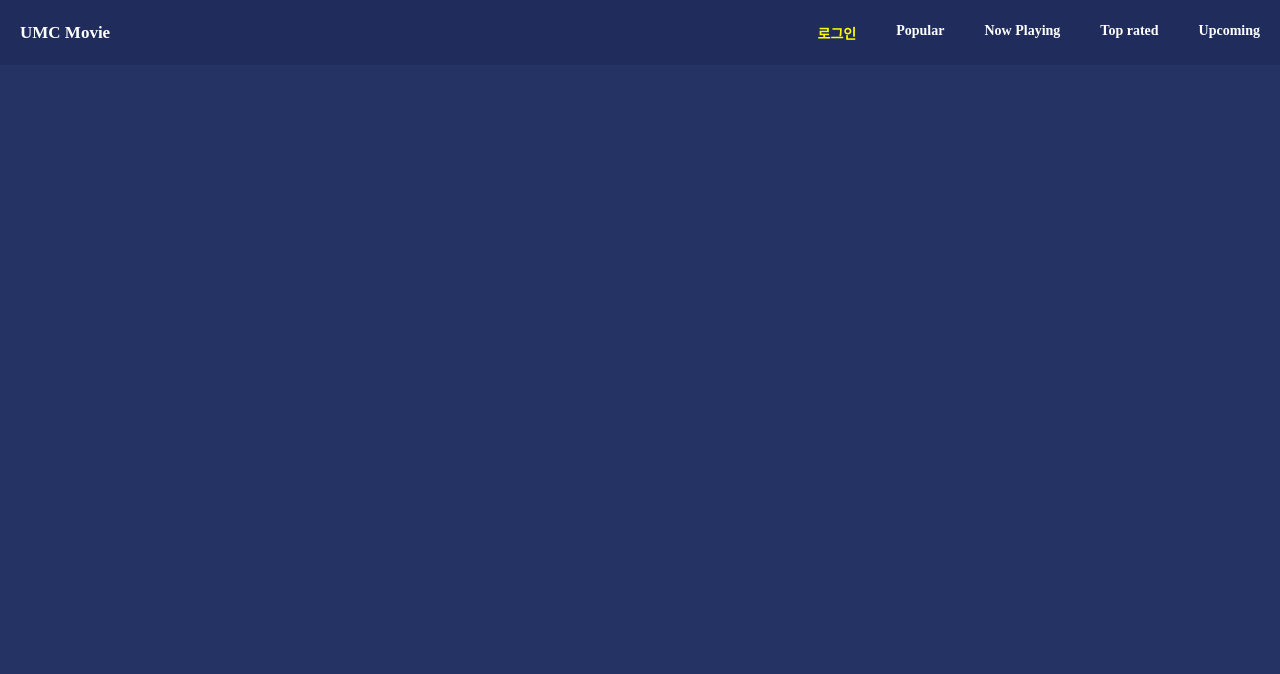
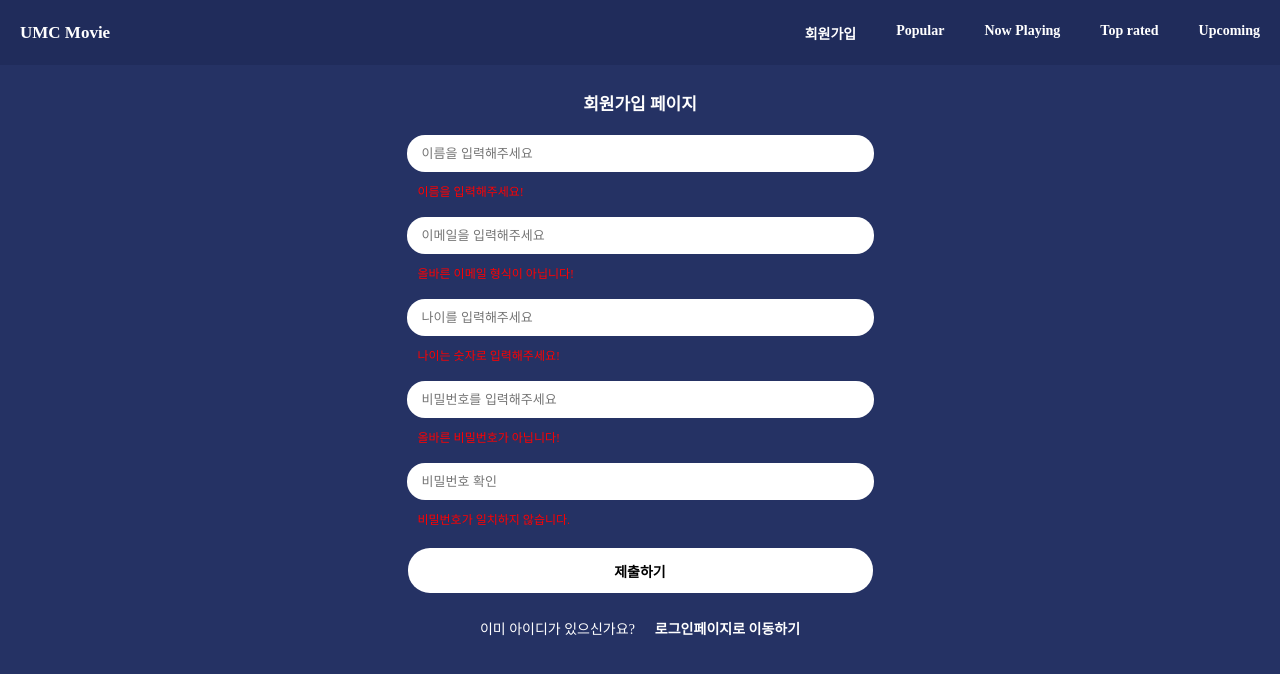
Before and after one commit to sujinRo/UMC_6th_Movie, a React (Create React App) app: page /join in a window 1280 px wide. Shown: the top 674 px of the page. Built offline with nearby package versions, Linux system fonts and the light colour scheme.

Commit message:
feat: login, join page

```diff
--- a/src/components/Header.jsx
+++ b/src/components/Header.jsx
@@ -23,7 +23,7 @@ const Logo = styled.div`
 
 const NavLink = styled(Link)`
   text-decoration: none;
-  color: ${props => (props.isLogin ? 'yellow' : 'white')};
+  color: white;
 `;
 
 const Lists = styled.div`
@@ -44,21 +44,11 @@ export default function Header() {
         <NavLink to="/">UMC Movie</NavLink>
       </Logo>
       <Lists>
-        <NavLink to="/" isLogin={true} onClick={() => setIsClicked(!isClicked)}>
-          {isClicked ? '로그아웃' : '로그인'}
-        </NavLink>
-        <NavLink to="/popular" isLogin={false}>
-          Popular
-        </NavLink>
-        <NavLink to="/nowplaying" isLogin={false}>
-          Now Playing
-        </NavLink>
-        <NavLink to="/toprated" isLogin={false}>
-          Top rated
-        </NavLink>
-        <NavLink to="/upcoming" isLogin={false}>
-          Upcoming
-        </NavLink>
+        <NavLink to="/join">회원가입</NavLink>
+        <NavLink to="/popular">Popular</NavLink>
+        <NavLink to="/nowplaying">Now Playing</NavLink>
+        <NavLink to="/toprated">Top rated</NavLink>
+        <NavLink to="/upcoming">Upcoming</NavLink>
       </Lists>
     </Container>
   );
--- a/src/components/MovieBox.jsx
+++ b/src/components/MovieBox.jsx
@@ -24,8 +24,6 @@ const MovieText = styled.div`
   margin-top: 8px;
   font-size: 15px;
   gap: 10px;
-  text-decoration: none;
-  border-bottom: none;
 `;
 
 const Title = styled.div`
--- a/src/pages/App.js
+++ b/src/pages/App.js
@@ -9,6 +9,7 @@ import TopRatedPage from '../pages/topRated';
 import UpComingPage from '../pages/upComing';
 import DetailPage from './detail';
 import ErrorPage from './error';
+import LoginPage from './login';
 
 export default function App() {
   return (
@@ -18,6 +19,7 @@ export default function App() {
         <Routes>
           <Route path="/" Component={MainPage} />
           <Route path="/join" Component={JoinPage} />
+          <Route path="/login" Component={LoginPage} />
           <Route path="/nowplaying" Component={NowPlayingPage} />
           <Route path="/popular" Component={PopularPage} />
           <Route path="/toprated" Component={TopRatedPage} />
--- a/src/pages/join.jsx
+++ b/src/pages/join.jsx
@@ -1,11 +1,246 @@
-import React from 'react';
+import React, { useEffect, useState } from 'react';
 import styled from 'styled-components';
+import { useNavigate, Link } from 'react-router-dom';
 
 const Container = styled.div`
   color: white;
   width: 100vw;
+  margin-top: 90px;
+  display: flex;
+  flex-direction: column;
+  align-items: center;
 `;
 
+const Title = styled.div`
+  font-size: 17px;
+  font-weight: 600;
+  margin-bottom: 20px;
+`;
+
+const Form = styled.form`
+  display: flex;
+  flex-direction: column;
+  align-items: center;
+  gap: 17px;
+`;
+
+const Part = styled.div`
+  display: flex;
+  flex-direction: column;
+  align-items: center;
+  gap: 10px;
+`;
+
+const Input = styled.input`
+  width: 450px;
+  height: 35px;
+  font-size: 13px;
+  border: transparent;
+  border-radius: 18px;
+  padding-left: 15px;
+  &:focus {
+    outline: none;
+  }
+`;
+
+const Btn = styled.input`
+  width: 465px;
+  height: 45px;
+  border: transparent;
+  border-radius: 22px;
+  background-color: ${props => (props.isValid ? '#e5b409' : 'white')};
+  display: flex;
+  align-items: center;
+  justify-content: center;
+  color: black;
+  font-size: 14px;
+  font-weight: 600;
+  margin-top: 20px;
+  cursor: pointer;
+`;
+
+const TextBox = styled.div`
+  display: flex;
+  gap: 20px;
+  color: white;
+  font-size: 14px;
+  margin-top: 25px;
+`;
+
+const Text = styled.div``;
+
+const NavLink = styled(Link)`
+  font-weight: 600;
+  text-decoration: none;
+  color: white;
+`;
+
+const ShowMsg = styled.div`
+  width: 445px;
+  font-size: 12px;
+  color: ${props => (props.$isError ? 'green' : 'red')};
+`;
+
+/*JoinPage컴포넌트 속에 있으면, JoinPage컴포넌트가 렌더링될 때마다, 새로 생성되어 input내 입력이 자꾸 초기화됨*/
+const InputBox = ({ placeholder, type, value, setValue }) => {
+  const inputChange = e => {
+    setValue(e.target.value);
+  };
+  return <Input placeholder={placeholder} value={value} onChange={inputChange} type={type} />;
+};
+
 export default function JoinPage() {
-  return <Container></Container>;
+  //기본
+  const [name, setName] = useState('');
+  const [email, setEmail] = useState('');
+  const [age, setAge] = useState();
+  const [pwd, setPwd] = useState('');
+  const [rePwd, setRePwd] = useState('');
+
+  //유효성여부
+  const [isName, setIsName] = useState(false);
+  const [isEmail, setIsEmail] = useState(false);
+  const [isAge, setIsAge] = useState(false);
+  const [isPwd, setIsPwd] = useState(false);
+  const [isRePwd, setIsRePwd] = useState(false);
+
+  //에러 메시지
+  const [nameMsg, setNameMsg] = useState('');
+  const [emailMsg, setEmailMsg] = useState('');
+  const [ageMsg, setAgeMsg] = useState('');
+  const [pwdMsg, setPwdMsg] = useState('');
+  const [rePwdMsg, setRePwdMsg] = useState('');
+
+  //버튼 색
+  const [isValid, setIsValid] = useState(false);
+
+  //유효성 검사
+  //이메일
+  const isValidName = name => {
+    if (name.trim() == '') {
+      setNameMsg('이름을 입력해주세요!');
+      setIsName(false);
+      setIsValid(false);
+    } else {
+      setNameMsg('올바른 이름 형식입니다!');
+      setIsName(true);
+    }
+  };
+  const isValidEmail = email => {
+    const re =
+      /^(([^<>()[\]\\.,;:\s@"]+(\.[^<>()[\]\\.,;:\s@"]+)*)|(".+"))@((\[[0-9]{1,3}\.[0-9]{1,3}\.[0-9]{1,3}\.[0-9]{1,3}\])|(([a-zA-Z\-0-9]+\.)+[a-zA-Z]{2,}))$/;
+    if (re.test(email)) {
+      setEmailMsg('올바른 이메일 형식입니다!');
+      setIsEmail(true);
+    } else {
+      setEmailMsg('올바른 이메일 형식이 아닙니다!');
+      setIsEmail(false);
+      setIsValid(false);
+    }
+  };
+
+  //나이
+  const isValidAge = age => {
+    const re = /^[1-9]\d*$/;
+    if (age >= 19 && re.test(age)) {
+      setAgeMsg('올바른 나이 형식입니다!');
+      setIsAge(true);
+    } else {
+      if (age < 0) {
+        setAgeMsg('나이는 양수여야 합니다.');
+      } else if (age % 1 !== 0 && !isNaN(age)) setAgeMsg('나이를 실수로 입력할 수 없습니다.');
+      else if (age < 19) setAgeMsg('19세 이상이어야 합니다!');
+      else setAgeMsg('나이는 숫자로 입력해주세요!');
+      setIsAge(false);
+      setIsValid(false);
+    }
+  };
+
+  //비밀번호
+  const isValidPwd = pwd => {
+    const re = /^(?=.*[a-zA-Z])(?=.*[0-9])(?=.*[!@#$%^&*?_]).{4,12}$/;
+    if (re.test(pwd)) {
+      setPwdMsg('올바른 비밀번호입니다!');
+      setIsPwd(true);
+    } else {
+      setPwdMsg('올바른 비밀번호가 아닙니다!');
+      setIsPwd(false);
+      setIsValid(false);
+    }
+  };
+
+  //비밀번호 확인
+  const checkPwdMatch = (pwd, rePwd) => {
+    if (pwd !== rePwd || pwd.trim() == '') {
+      setRePwdMsg('비밀번호가 일치하지 않습니다.');
+      setIsRePwd(false);
+      setIsValid(false);
+    } else {
+      setRePwdMsg('비밀번호가 일치합니다');
+      setIsRePwd(true);
+    }
+  };
+
+  useEffect(() => {
+    isValidName(name);
+    isValidEmail(email);
+    isValidAge(age);
+    isValidPwd(pwd);
+    checkPwdMatch(pwd, rePwd);
+
+    if (isName && isEmail && isAge && isPwd && isRePwd) {
+      setIsValid(true);
+    }
+  }, [name, email, age, pwd, rePwd, isName, isEmail, isAge, isPwd, isRePwd]);
+
+  const formData = {
+    name: { name },
+    email: { email },
+    age: { age },
+    pwd: { pwd },
+    rePwd: { rePwd },
+  };
+
+  const navigate = useNavigate();
+  const onClickBtn = e => {
+    e.preventDefault();
+
+    if (isValid) {
+      console.log(formData);
+      navigate('/login');
+    }
+  };
+
+  return (
+    <Container>
+      <Title>회원가입 페이지</Title>
+      <Form>
+        <Part>
+          <InputBox placeholder="이름을 입력해주세요" value={name} setValue={setName} type="text" />
+          <ShowMsg $isError={isName}>{nameMsg}</ShowMsg>
+        </Part>
+        <Part>
+          <InputBox placeholder="이메일을 입력해주세요" value={email} setValue={setEmail} type="text" />
+          <ShowMsg $isError={isEmail}>{emailMsg}</ShowMsg>
+        </Part>
+        <Part>
+          <InputBox placeholder="나이를 입력해주세요" value={age} setValue={setAge} type="text" />
+          <ShowMsg $isError={isAge}>{ageMsg}</ShowMsg>
+        </Part>
+        <Part>
+          <InputBox placeholder="비밀번호를 입력해주세요" value={pwd} setValue={setPwd} type="password" />
+          <ShowMsg $isError={isPwd}>{pwdMsg}</ShowMsg>
+        </Part>
+        <Part>
+          <InputBox placeholder="비밀번호 확인" value={rePwd} setValue={setRePwd} type="password" />
+          <ShowMsg $isError={isRePwd}>{rePwdMsg}</ShowMsg>
+        </Part>
+      </Form>
+      <Btn type="submit" onClick={onClickBtn} value={'제출하기'} isValid={isValid} />
+      <TextBox>
+        <Text>이미 아이디가 있으신가요?</Text>
+        <NavLink to={'/login'}>로그인페이지로 이동하기</NavLink>
+      </TextBox>
+    </Container>
+  );
 }
--- /dev/null
+++ b/src/pages/login.jsx
@@ -0,0 +1,71 @@
+import React, { useState } from 'react';
+import styled from 'styled-components';
+
+const Container = styled.div`
+  color: white;
+  width: 100vw;
+  margin-top: 90px;
+  display: flex;
+  flex-direction: column;
+  align-items: center;
+  gap: 17px;
+`;
+
+const Title = styled.div`
+  font-size: 17px;
+  font-weight: 600;
+  margin-bottom: 20px;
+`;
+
+const Input = styled.input`
+  width: 450px;
+  height: 35px;
+  font-size: 13px;
+  border: transparent;
+  border-radius: 18px;
+  padding-left: 15px;
+  &:focus {
+    outline: none;
+  }
+`;
+
+const Btn = styled.input`
+  width: 465px;
+  height: 45px;
+  border: transparent;
+  border-radius: 22px;
+  background-color: white;
+  display: flex;
+  align-items: center;
+  justify-content: center;
+  color: black;
+  font-size: 14px;
+  font-weight: 600;
+  margin-top: 20px;
+  cursor: pointer;
+`;
+
+const InputBox = ({ placeholder, type, value, setValue }) => {
+  const inputChange = e => {
+    setValue(e.target.value);
+  };
+  return <Input placeholder={placeholder} value={value} onChange={inputChange} type={type} />;
+};
+
+export default function LoginPage() {
+  const [id, setId] = useState('');
+  const [pwd, setPwd] = useState('');
+
+  const onClickBtn = e => {
+    e.preventDefault();
+  };
+
+  return (
+    <Container>
+      <Title>로그인 페이지</Title>
+      <InputBox placeholder="아이디" value={id} setValue={setId} type="text" />
+      <InputBox placeholder="비밀번호" value={pwd} setValue={setPwd} type="password" />
+      <Btn type="submit" onClick={onClickBtn} value={'제출하기'} />
+    </Container>
+  );
+}
```
Also changed, not shown: src/pages/loading.jsx (added, +25 -0 lines).
